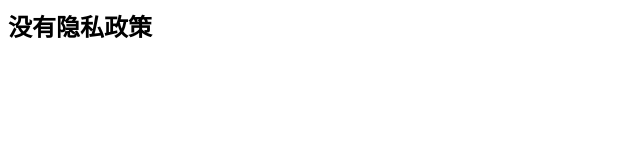
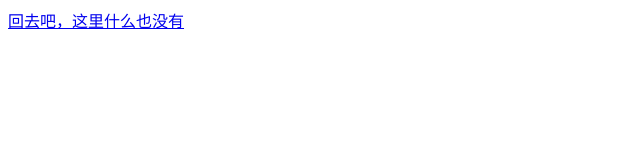
Before and after one commit to poop114514/mkxz-html-3, a plain HTML site: page ys.html in a window 1280 px wide. Shown: the whole page, without its empty margins (0-640 px from the left). Drawn offline with Linux system fonts and the light colour scheme.

Commit message:
Update ys.html

```diff
--- a/ys.html
+++ b/ys.html
@@ -1 +1,9 @@
-<h2>没有<strong>隐私政策</strong></h2>
+<head>
+    <link rel="apple-touch-icon" href="image/icon.png" sizes="180x180">
+    <link rel="icon" href="image/icon.png" sizes="32x32" type="image/png">
+    <link rel="icon" href="image/icon.png" sizes="16x16" type="image/png">
+    <link rel="manifest" href="image/icon.png">
+</head>
+<body>
+    <a href="index.html" class="left">回去吧，这里什么也没有</a>
+</body>
```
